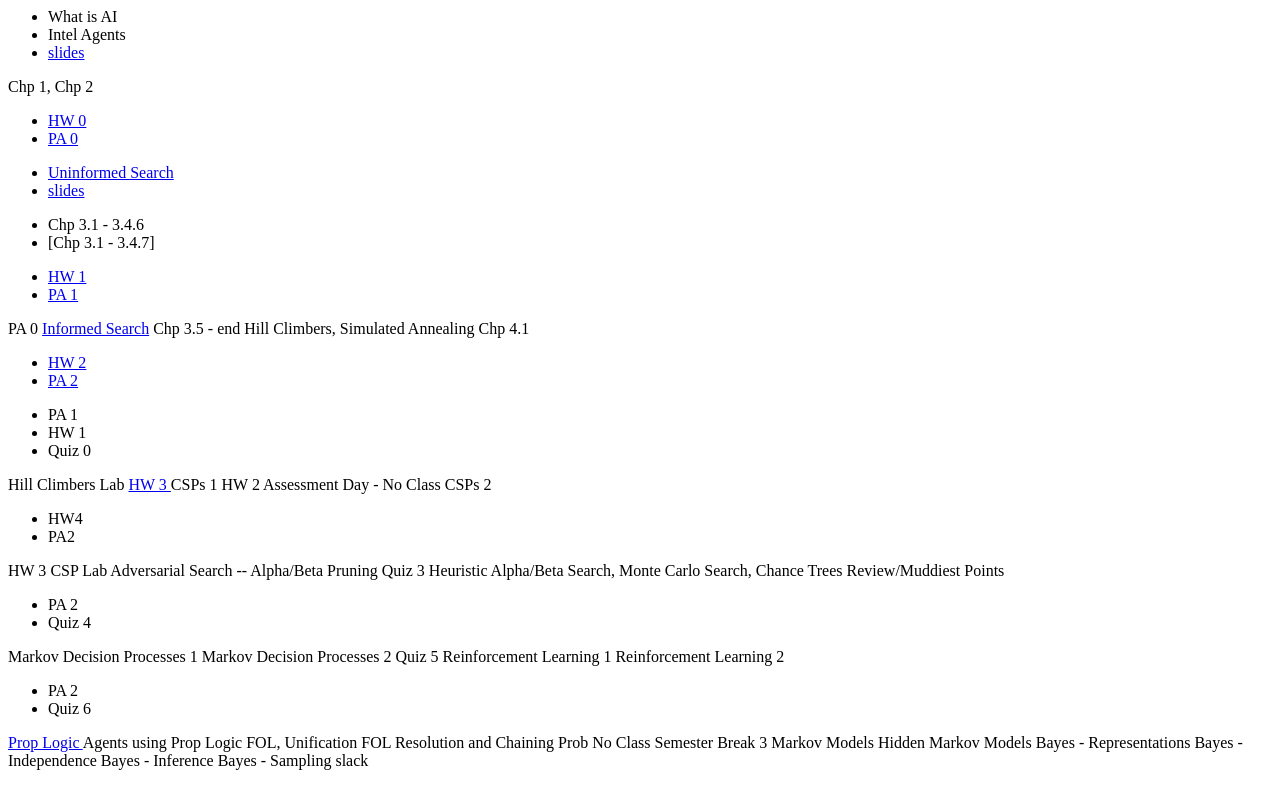
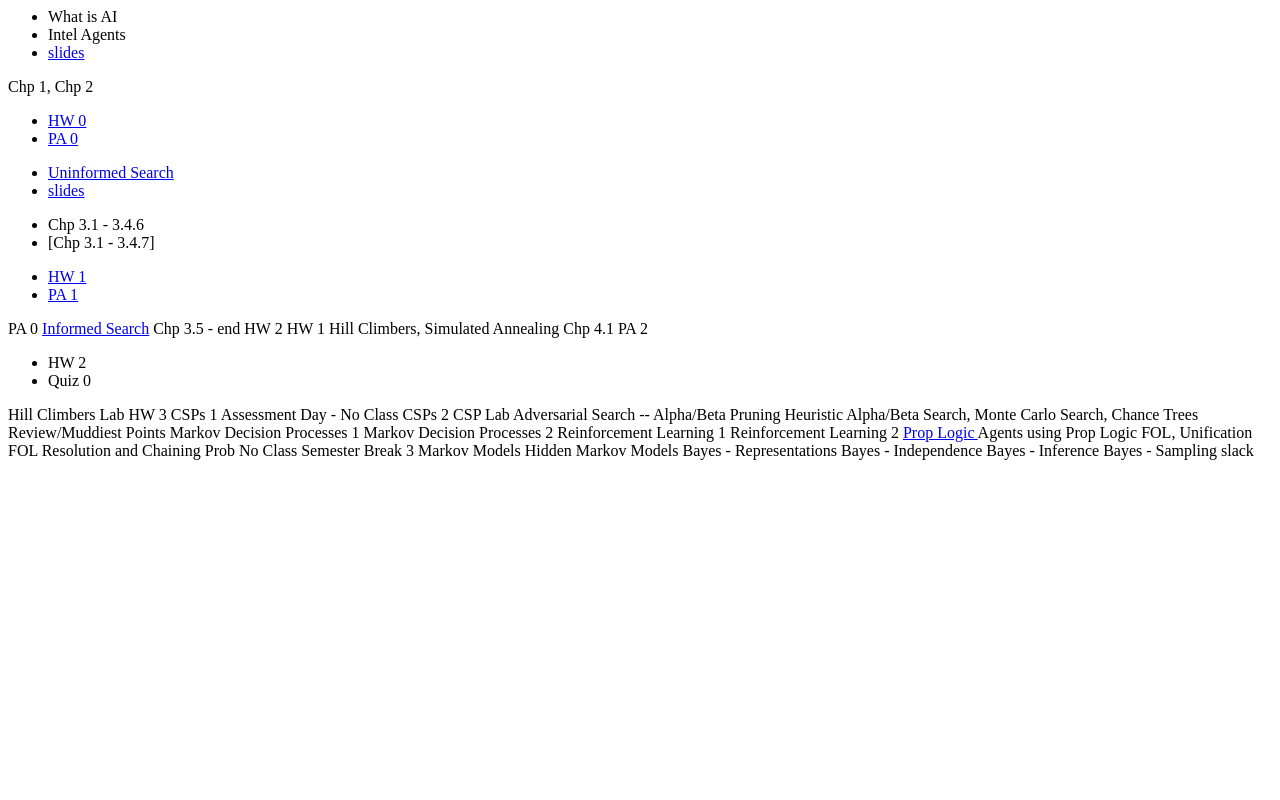
Before and after one commit to molloykp/AIClass, a PHP site: page /cs444_Calendar_Data.php in a window 1280 px wide. Run offline with PHP 8.4, Linux system fonts and the light colour scheme.

Commit message:
Move PA1 due date

```diff
--- a/wwwMolloy/cs444_Calendar_Data.php
+++ b/wwwMolloy/cs444_Calendar_Data.php
@@ -88,9 +88,10 @@
         Chp 3.5 - end
     </td>
     <td> <!-- Assign/Lab -->
-
+        HW 2
     </td>
     <td> <!-- Due -->
+        HW 1
     </td>
 </tr>
 
@@ -104,24 +105,12 @@
         Chp 4.1
     </td>
     <td> <!-- Assign/Lab -->
-        <ul class="no_indent">
-            <li>
-                <a href="hw/hw2.php">HW 2 </a>
-            </li>
-            </li>
-            <li>
-                <a href="PAS/PA.php?paNumber=2"> PA 2 </a>
-            </li>
-            </li>
-        </ul>
+        PA 2
     </td>
     <td> <!-- Due -->
         <ul class="no_indent">
             <li>
-                PA 1
-            </li>
-            <li>
-                HW 1
+                HW 2
             </li>
             <li>
                 Quiz 0
@@ -141,7 +130,7 @@
     <td> <!-- Readings -->
     </td>
     <td> <!-- Assign/Lab -->
-        <a href="hw/hw3.php">HW 3 </a>
+        HW 3
     </td>
     <td> <!-- Due -->
     </td>
@@ -159,7 +148,7 @@
 
     </td>
     <td> <!-- Due -->
-        HW 2
+
     </td>
 </tr>
 
@@ -188,17 +177,8 @@
     <td> <!-- Readings -->
     </td>
     <td> <!-- Assign/Lab -->
-        <ul class="no_indent">
-            <li>
-                HW4
-            </li>
-            <li>
-                PA2
-            </li>
-        </ul>
     </td>
     <td> <!-- Due -->
-        HW 3
     </td>
 </tr>
 
@@ -229,7 +209,6 @@
     <td> <!-- Assign/Lab -->
     </td>
     <td> <!-- Due -->
-        Quiz 3
     </td>
 </tr>
 
@@ -260,14 +239,6 @@
     <td> <!-- Assign/Lab -->
     </td>
     <td> <!-- Due -->
-        <ul class="no_indent">
-            <li>
-                PA 2
-            </li>
-            <li>
-                Quiz 4
-            </li>
-        </ul>
     </td>
 </tr>
 
@@ -298,7 +269,6 @@
     <td> <!-- Assign/Lab -->
     </td>
     <td> <!-- Due -->
-        Quiz 5
     </td>
 </tr>
 
@@ -329,14 +299,6 @@
     <td> <!-- Assign/Lab -->
     </td>
     <td> <!-- Due -->
-        <ul class="no_indent">
-            <li>
-                PA 2
-            </li>
-            <li>
-                Quiz 6
-            </li>
-        </ul>
     </td>
 </tr>
 
```
Also changed, not shown: wwwMolloy/Calendar2021.csv (+9 -9 lines), 1 other file.
